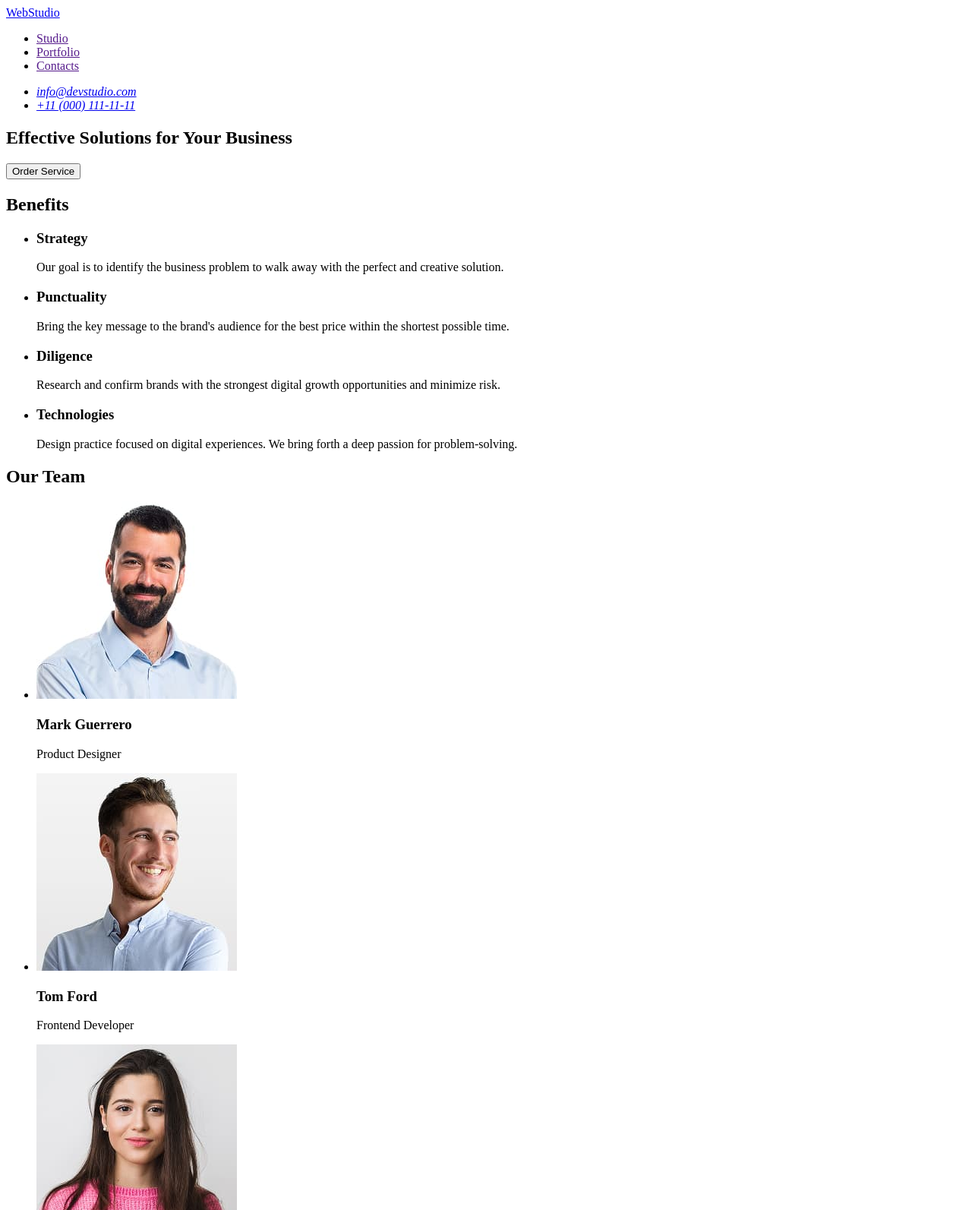
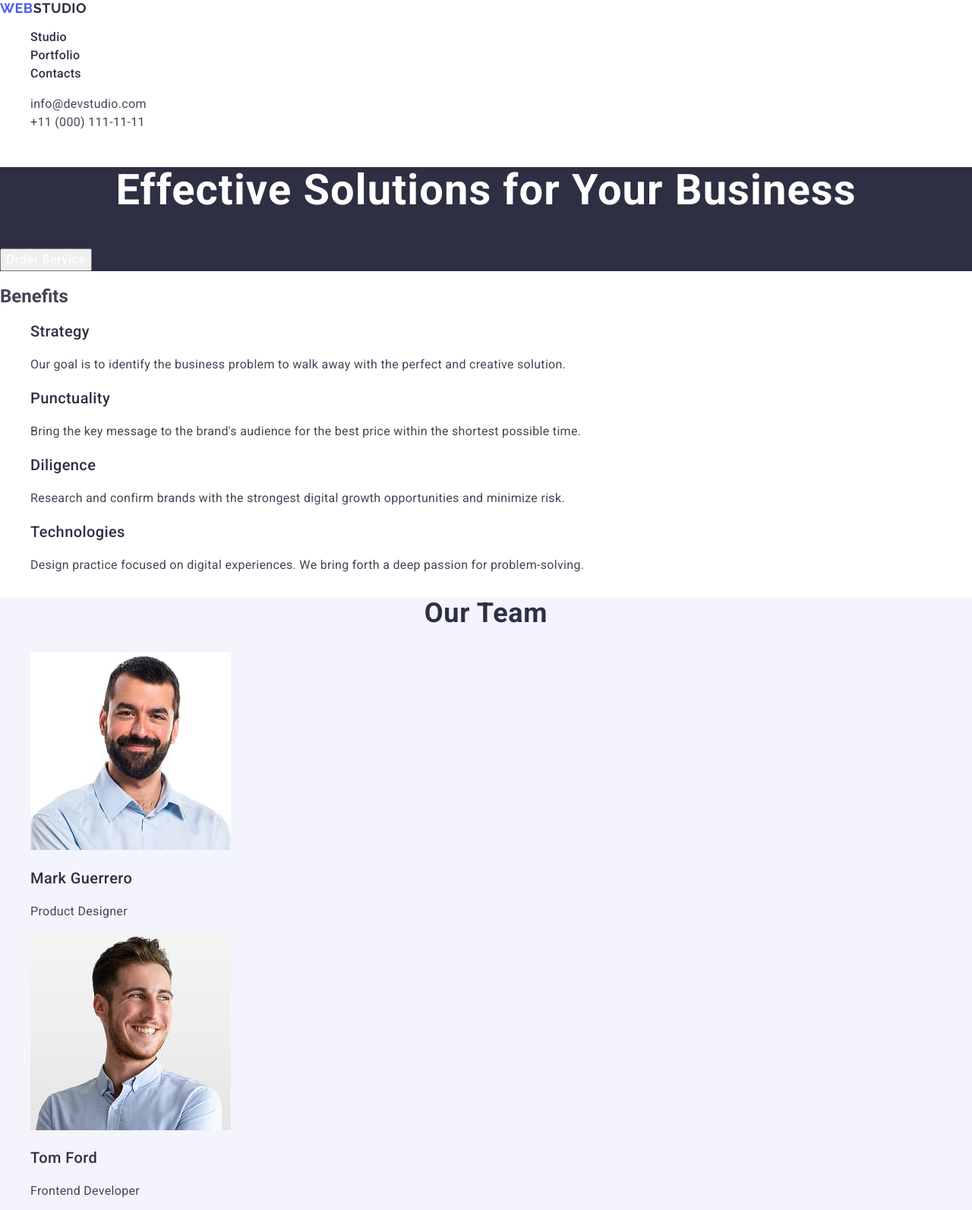
Before and after one commit to DiDiana2212/goit-markup-hw-02, a plain HTML site: page index.html in a window 1280 px wide. Shown: the top 1593 px of the page at 76% size. Drawn offline with nearby package versions, Linux system fonts and the light colour scheme.

Commit message:
add styles header

```diff
--- /dev/null
+++ b/css/styles.css
@@ -0,0 +1,146 @@
+/*font-family: "Raleway", sans-serif;
+ font-family: "Roboto", sans-serif;*/
+body {
+  font-family: "Roboto", sans-serif;
+  color: #434455;
+  background-color: #fff;
+}
+ul,
+ol {
+  list-style-type: none;
+}
+a {
+  text-decoration: none;
+}
+.logo {
+  font-family: "Raleway", sans-serif;
+  font-weight: 700;
+  font-size: 18px;
+  line-height: 1.17;
+  letter-spacing: 0.03em;
+  text-transform: uppercase;
+  color: #4d5ae5;
+}
+.header-logo .logo-part {
+  color: #2e2f42;
+}
+.nav-link {
+  font-weight: 500;
+  font-size: 16px;
+  line-height: 1.5;
+  letter-spacing: 0.02em;
+  color: #2e2f42;
+}
+
+.contacts {
+  font-style: normal;
+}
+.contacts-link {
+  font-size: 16px;
+  line-height: 1.5;
+  letter-spacing: 0.02em;
+  color: #434455;
+}
+.nav-link:hover,
+.nav-link:focus,
+.contacts-link:hover,
+.contacts-link:focus {
+  color: #404bbf;
+}
+.main-section {
+  background-color: #2e2f42;
+}
+.title-first {
+  font-size: 56px;
+  line-height: 1.08;
+  letter-spacing: 0.02em;
+  text-align: center;
+  color: #fff;
+}
+.title-buttom {
+  background: #4d5ae5;
+}
+.button-text {
+  font-weight: 500;
+  font-size: 16px;
+  line-height: 1.5;
+  letter-spacing: 0.04em;
+  color: #fff;
+}
+.section-benefits {
+  background-color: #fff;
+}
+.title-benefits {
+  font-weight: 500;
+  font-size: 20px;
+  line-height: 1.2;
+  letter-spacing: 0.02em;
+  color: #2e2f42;
+}
+.text-benefits {
+  font-weight: 400;
+  font-size: 16px;
+  line-height: 1.5;
+  letter-spacing: 0.02em;
+  color: #434455;
+}
+.section-team {
+  background: #f4f4fd;
+}
+.secondary-title {
+  font-size: 36px;
+  line-height: 1.2;
+  letter-spacing: 0.02em;
+  text-align: center;
+  color: #2e2f42;
+}
+.team-title {
+  font-weight: 500;
+  font-size: 20px;
+  line-height: 1.2;
+  letter-spacing: 0.02em;
+  color: #2e2f42;
+}
+.team-text {
+  font-weight: 400;
+  font-size: 16px;
+  line-height: 1.5;
+  letter-spacing: 0.02em;
+  color: #434455;
+}
+.portfolio-team {
+  background-color: #fff;
+}
+.title-our {
+  font-size: 36px;
+  line-height: 1.12;
+  letter-spacing: 0.02em;
+  text-align: center;
+  color: #2e2f42;
+}
+.title-portfolio {
+  font-weight: 500;
+  font-size: 20px;
+  line-height: 1.2;
+  letter-spacing: 0.02em;
+  color: #2e2f42;
+}
+.text-portfolio {
+  font-weight: 400;
+  font-size: 16px;
+  line-height: 1.5;
+  letter-spacing: 0.02em;
+  color: #434455;
+}
+.page-footer {
+  background: #2e2f42;
+}
+.footer-logo .logo-part {
+  color: #f4f4fd;
+}
+.text-footer {
+  font-size: 16px;
+  line-height: 1.5;
+  letter-spacing: 0.02em;
+  color: #f4f4fd;
+}
--- a/index.html
+++ b/index.html
@@ -4,91 +4,178 @@
     <meta charset="UTF-8" />
     <meta name="viewport" content="width=device-width, initial-scale=1.0" />
     <title>Web studio</title>
+    <link
+      rel="stylesheet"
+      href="https://cdnjs.cloudflare.com/ajax/libs/modern-normalize/3.0.1/modern-normalize.min.css"
+      integrity="sha512-q6WgHqiHlKyOqslT/lgBgodhd03Wp4BEqKeW6nNtlOY4quzyG3VoQKFrieaCeSnuVseNKRGpGeDU3qPmabCANg=="
+      crossorigin="anonymous"
+      referrerpolicy="no-referrer"
+    />
+    <link rel="preconnect" href="https://fonts.googleapis.com" />
+    <link rel="preconnect" href="https://fonts.gstatic.com" crossorigin />
+    <link
+      href="https://fonts.googleapis.com/css2?family=Raleway:wght@700&
+      family=Roboto:wght@400;500;700&display=swap"
+      rel="stylesheet"
+    />
+    <link rel="stylesheet" href="./css/styles.css" />
   </head>
   <body>
-    <header>
-      <nav>
-        <a href="./index.html">WebStudio</a>
-        <ul>
-          <li><a href="">Studio</a></li>
-          <li><a href="">Portfolio</a></li>
-          <li><a href="">Contacts</a></li>
+    <header class="page-header">
+      <nav class="header-nav">
+        <a class="logo header-logo" href="./index.html"
+          >Web<span class="logo-part">Studio</span></a
+        >
+
+        <ul class="nav-list">
+          <li class="nav-item">
+            <a class="nav-link" href="./index.html">Studio</a>
+          </li>
+          <li class="nav-item"><a class="nav-link" href="">Portfolio</a></li>
+          <li class="nav-item"><a class="nav-link" href="">Contacts</a></li>
         </ul>
       </nav>
-      <address>
-        <ul>
-          <li><a href="mailto:info@devstudio.com">info@devstudio.com</a></li>
-          <li><a href="tel:110001111111">+11 (000) 111-11-11</a></li>
+      <address class="contacts">
+        <ul class="contacts-list">
+          <li class="contacts-item">
+            <a class="contacts-link" href="mailto:info@devstudio.com"
+              >info@devstudio.com</a
+            >
+          </li>
+          <li class="contacts-item">
+            <a class="contacts-link" href="tel:110001111111"
+              >+11 (000) 111-11-11</a
+            >
+          </li>
         </ul>
       </address>
     </header>
     <main>
-      <section>
-        <h1>Effective Solutions for Your Business</h1>
-        <button type="button">Order Service</button>
+      <section class="main-section">
+        <h1 class="title-first">Effective Solutions for Your Business</h1>
+        <button class="title-button" type="button">
+          <span class="button-text">Order Service</span>
+        </button>
       </section>
-      <section>
+      <section class="section-benefits">
         <h2>Benefits</h2>
-        <ul>
-          <li>
-            <h3>Strategy</h3>
-            <p>
+        <ul class="list-benefits">
+          <li class="item-benefits">
+            <h3 class="title-benefits">Strategy</h3>
+            <p class="text-benefits">
               Our goal is to identify the business problem to walk away with the
               perfect and creative solution.
             </p>
           </li>
-          <li>
-            <h3>Punctuality</h3>
-            <p>
+          <li class="item-benefits">
+            <h3 class="title-benefits">Punctuality</h3>
+            <p class="text-benefits">
               Bring the key message to the brand's audience for the best price
               within the shortest possible time.
             </p>
           </li>
-          <li>
-            <h3>Diligence</h3>
-            <p>
+          <li class="item-benefits">
+            <h3 class="title-benefits">Diligence</h3>
+            <p class="text-benefits">
               Research and confirm brands with the strongest digital growth
               opportunities and minimize risk.
             </p>
           </li>
-          <li>
-            <h3>Technologies</h3>
-            <p>
+          <li class="item-benefits">
+            <h3 class="title-benefits">Technologies</h3>
+            <p class="text-benefits">
               Design practice focused on digital experiences. We bring forth a
               deep passion for problem-solving.
             </p>
           </li>
         </ul>
       </section>
-      <section>
-        <h2>Our Team</h2>
-        <ul>
-          <li>
+      <section class="section-team">
+        <h2 class="secondary-title">Our Team</h2>
+        <ul class="list-team">
+          <li class="item-team">
             <img src="./images/team-1.jpg" alt="Mark Guerrero" width="264" />
-            <h3>Mark Guerrero</h3>
-            <p>Product Designer</p>
+            <h3 class="team-title">Mark Guerrero</h3>
+            <p class="team-text">Product Designer</p>
           </li>
-          <li>
+          <li class="iteam-team">
             <img src="./images/team-2.jpg" alt="Tom Ford" width="264" />
-            <h3>Tom Ford</h3>
-            <p>Frontend Developer</p>
+            <h3 class="team-title">Tom Ford</h3>
+            <p class="team-text">Frontend Developer</p>
           </li>
-          <li>
+          <li class="iteam-team">
             <img src="./images/team-3.jpg" alt="Camila Garcia" width="264" />
-            <h3>Camila Garcia</h3>
-            <p>Marketing</p>
+            <h3 class="team-title">Camila Garcia</h3>
+            <p class="team-text">Marketing</p>
           </li>
-          <li>
+          <li class="iteam-team">
             <img src="./images/team-4.jpg" alt="Daniel Wilson" width="264" />
-            <h3>Daniel Wilson</h3>
-            <p>UI Designer</p>
+            <h3 class="team-title">Daniel Wilson</h3>
+            <p class="team-text">UI Designer</p>
+          </li>
+        </ul>
+      </section>
+      <section class="portfolio-team">
+        <h2 class="title-our">Our Portfolio</h2>
+        <ul class="portfolio-list">
+          <li class="portfolio-item">
+            <img src="./images/portfolio-1.jpg" alt="Banking App" width="360" />
+            <h3 class="title-portfolio">Banking App</h3>
+            <p class="text-portfolio">App</p>
+          </li>
+          <li class="portfolio-item">
+            <img
+              src="./images/portfolio-2.jpg"
+              alt="Cashless Payment"
+              width="360"
+            />
+            <h3 class="title-portfolio">Cashless Payment</h3>
+            <p class="text-portfolio">Marketing</p>
+          </li>
+          <li class="portfolio-item">
+            <img
+              src="./images/portfolio-3.jpg"
+              alt="Meditation App"
+              width="360"
+            />
+            <h3 class="title-portfolio">Meditation App</h3>
+            <p class="text-portfolio">App</p>
+          </li>
+          <li class="portfolio-item">
+            <img
+              src="./images/portfolio-4.jpg"
+              alt="Taxi Service"
+              width="360"
+            />
+            <h3 class="title-portfolio">Taxi Service</h3>
+            <p class="text-portfolio">Marketing</p>
+          </li>
+          <li class="portfolio-item">
+            <img
+              src="./images/portfolio-5.jpg"
+              alt="Screen Illustrations"
+              width="360"
+            />
+            <h3 class="title-portfolio">Screen Illustrations</h3>
+            <p class="text-portfolio">Design</p>
+          </li>
+          <li class="portfolio-item">
+            <img
+              src="./images/portfolio-6.jpg"
+              alt="Online Courses"
+              width="360"
+            />
+            <h3 class="title-portfolio">Online Courses</h3>
+            <p class="text-portfolio">Marketing</p>
           </li>
         </ul>
       </section>
     </main>
-    <footer>
-      <a href="./index.html">WebStudio</a>
-      <p>
+    <footer class="page-footer">
+      <a class="logo footer-logo" href="./index.html"
+        >Web<span class="logo-part">Studio</span></a
+      >
+      <p class="text-footer">
         Increase the flow of customers and sales for your business with digital
         marketing & growth solutions.
       </p>
```
